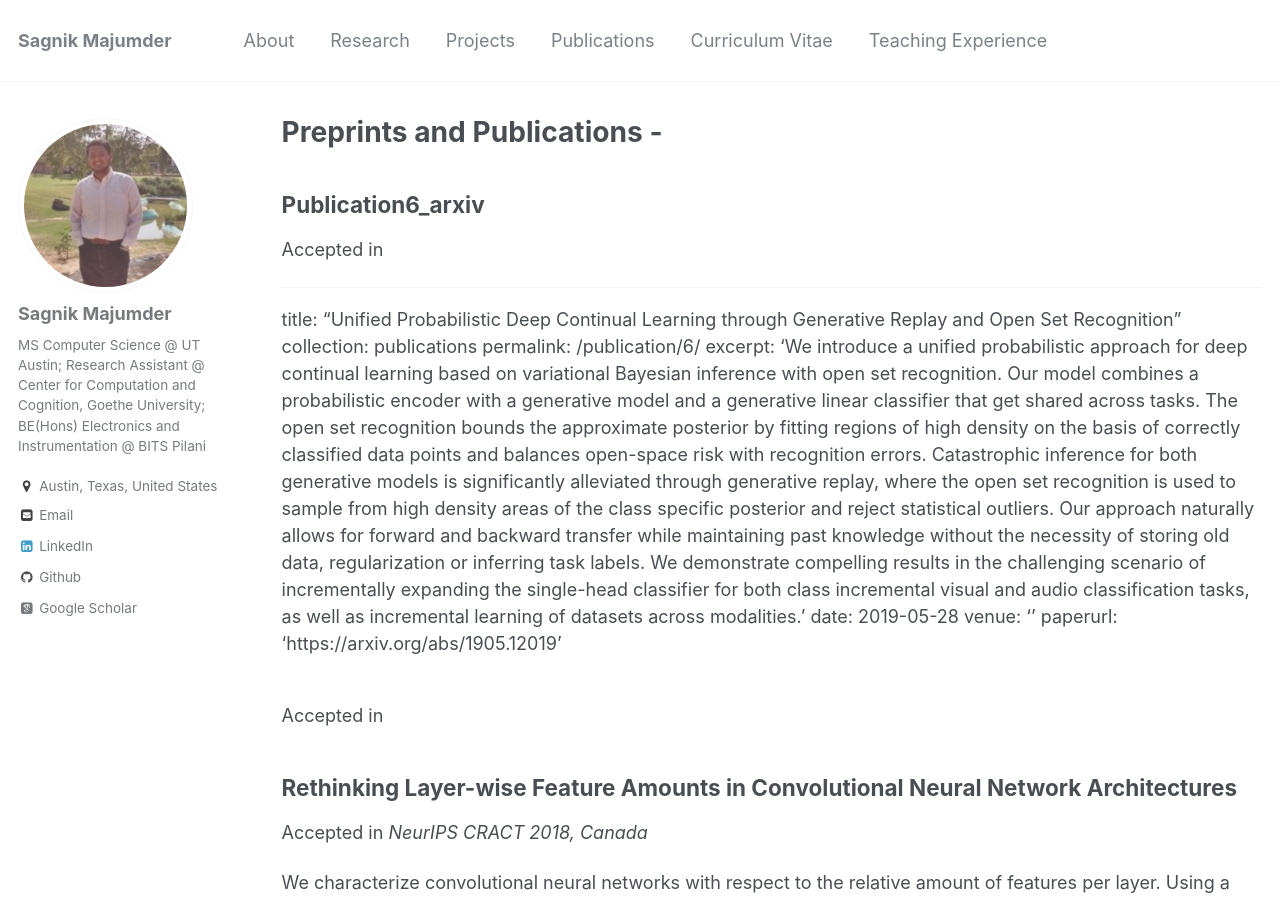
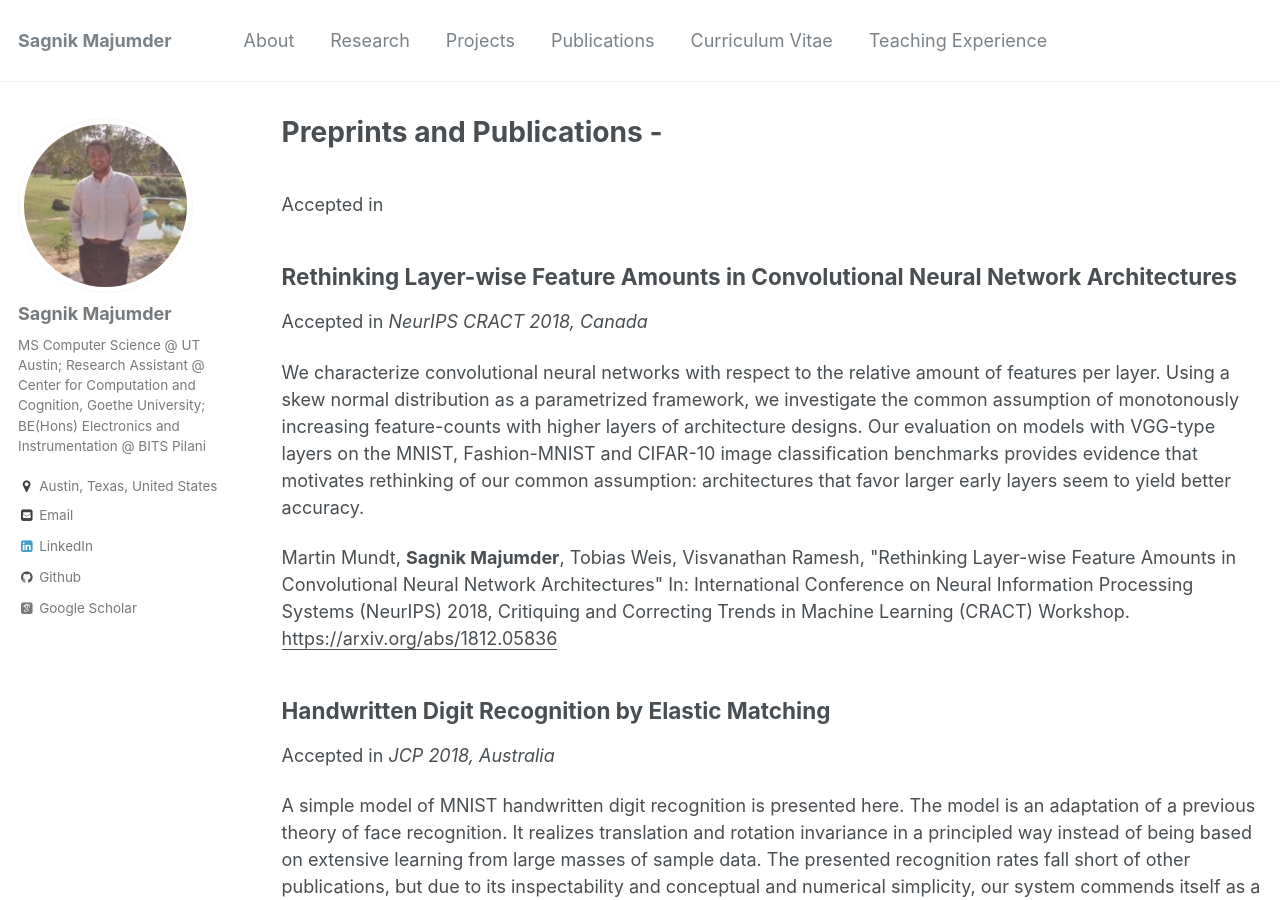
Before and after one commit to SAGNIKMJR/sagnikmjr.github.io, a Jekyll site: the page built from _pages/publications.md, in a window 1280 px wide and 900 px high. Built offline with Jekyll 4.4.1, drawn with Linux system fonts in a browser that asks for light colours; some web fonts are replaced.

Commit message:
publications debug updates 1

```diff
--- a/_publications/Publication6_arXiv.md
+++ /dev/null
@@ -1,17 +0,0 @@
----
-title: "Unified Probabilistic Deep Continual Learning through Generative Replay and Open Set Recognition"
-collection: publications
-permalink: /publication/6/
-excerpt: 'We introduce a unified probabilistic approach for deep continual learning based on variational Bayesian inference with open set recognition. Our model combines a probabilistic encoder with a generative model and a generative linear classifier that get shared across tasks. The open set recognition bounds the approximate posterior by fitting regions of high density on the basis of correctly classified data points and balances open-space risk with recognition errors. Catastrophic inference for both generative models is significantly alleviated through generative replay, where the open set recognition is used to sample from high density areas of the class specific posterior and reject statistical outliers. Our approach naturally allows for forward and backward transfer while maintaining past knowledge without the necessity of storing old data, regularization or inferring task labels. We demonstrate compelling results in the challenging scenario of incrementally expanding the single-head classifier for both class incremental visual and audio classification tasks, as well as incremental learning of datasets across modalities.'
-date: 2019-05-28
-venue: ''
-paperurl: 'https://arxiv.org/abs/1905.12019'
-
-citation: 'Martin Mundt, Iuliia Pliushch, <b>Sagnik Majumder</b>, Visvanathan Ramesh, &quot;Rethinking Layer-wise Feature Amounts in Convolutional Neural Network Architectures&quot; In: International Conference on Computer Vision (ICCV) 2019, Stastical Deep Learning for Computer Vision (SDLCV) Workshop.
-'
-
-<!-- #  <i>Published in ICCV SDLCV 2019, Seoul, South Korea</i>.
- -->---
-Abstract: We introduce a unified probabilistic approach for deep continual learning based on variational Bayesian inference with open set recognition. Our model combines a probabilistic encoder with a generative model and a generative linear classifier that get shared across tasks. The open set recognition bounds the approximate posterior by fitting regions of high density on the basis of correctly classified data points and balances open-space risk with recognition errors. Catastrophic inference for both generative models is significantly alleviated through generative replay, where the open set recognition is used to sample from high density areas of the class specific posterior and reject statistical outliers. Our approach naturally allows for forward and backward transfer while maintaining past knowledge without the necessity of storing old data, regularization or inferring task labels. We demonstrate compelling results in the challenging scenario of incrementally expanding the single-head classifier for both class incremental visual and audio classification tasks, as well as incremental learning of datasets across modalities.
-
-[Download paper here](https://arxiv.org/pdf/1905.12019.pdf)
```
Also changed, not shown: _publications/Publication5_ICCV2019.md (+1 -2 lines), _publications/Publication7_CVPR2019.md (deleted).
